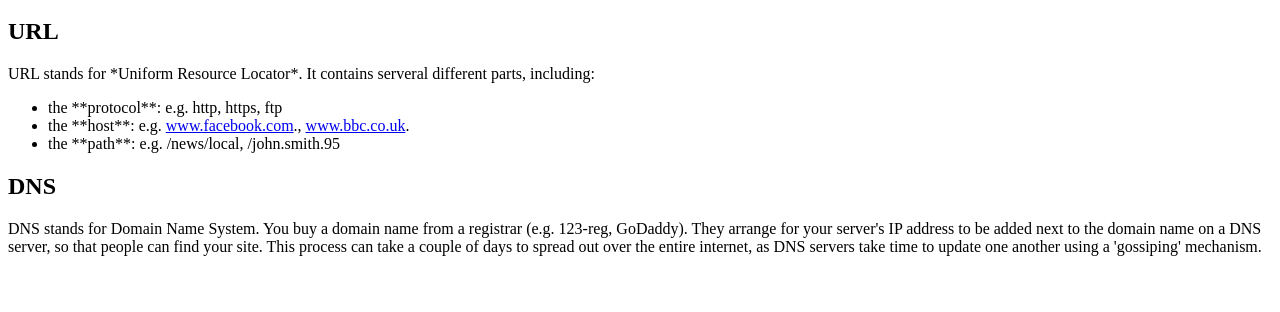
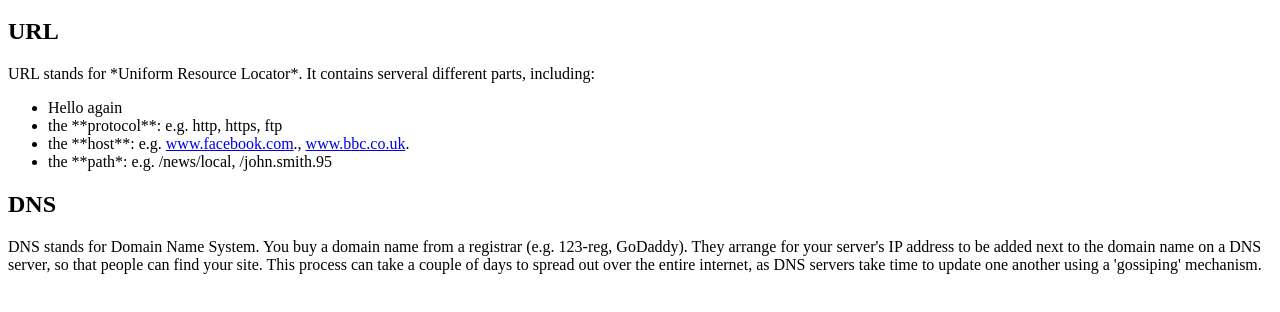
Before and after one commit to EstherArtica/web-project, a plain HTML site: page index.html in a window 1280 px wide. Shown: the part 48-360 px from the top of the page. Drawn offline with Linux system fonts and the light colour scheme.

Commit message:
Hello Again changes
added hello again

```diff
--- a/index.html
+++ b/index.html
@@ -5,9 +5,10 @@
 URL stands for *Uniform Resource Locator*. It contains serveral different parts, including:
 
 <ul>
+  <li> Hello again</li>
 <li>the **protocol**: e.g. http, https, ftp </li>
 <li>the **host**: e.g. <a href="http://www.facebook.com">www.facebook.com</a>., <a href="http://www.bbc.co.uk">www.bbc.co.uk</a>.</li>
-<li>the **path**: e.g. /news/local, /john.smith.95</li>
+<li>the **path*: e.g. /news/local, /john.smith.95</li>
 </ul>
 
 <h2> DNS </h2>
```
Also changed, not shown: 1 other file.
